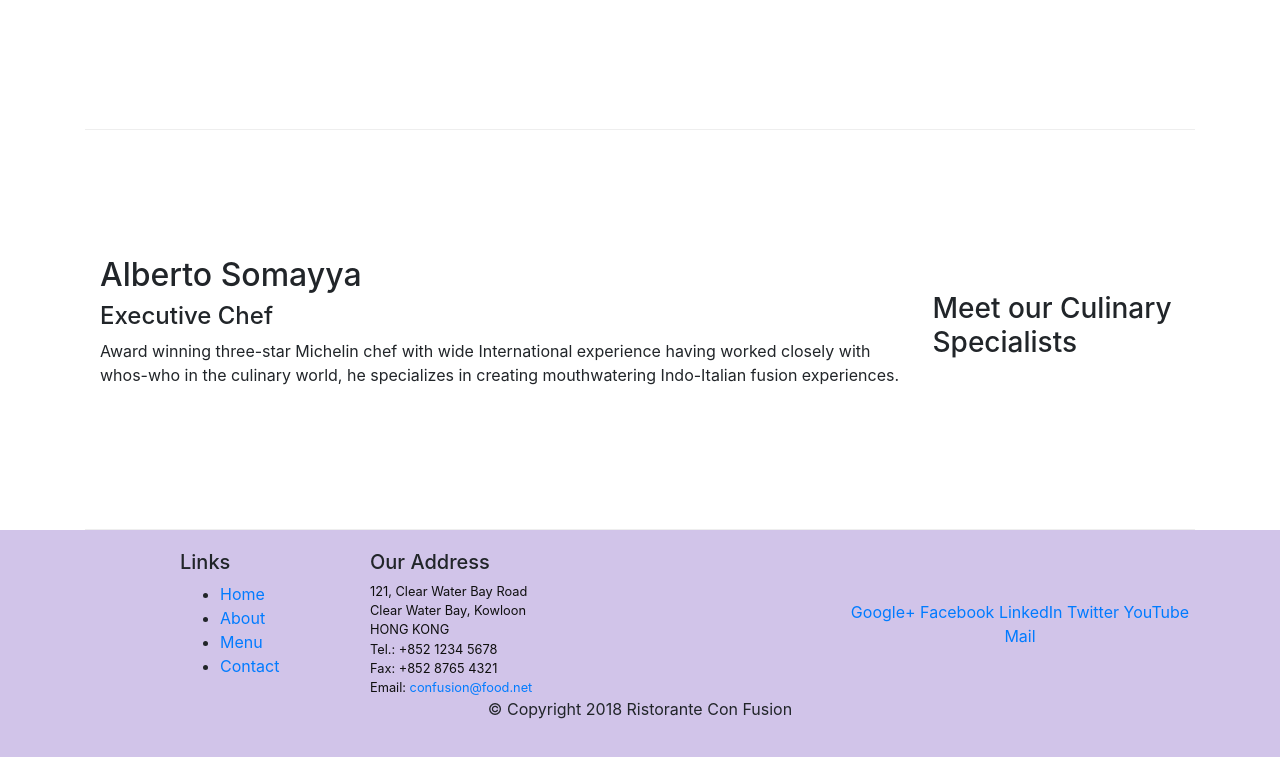
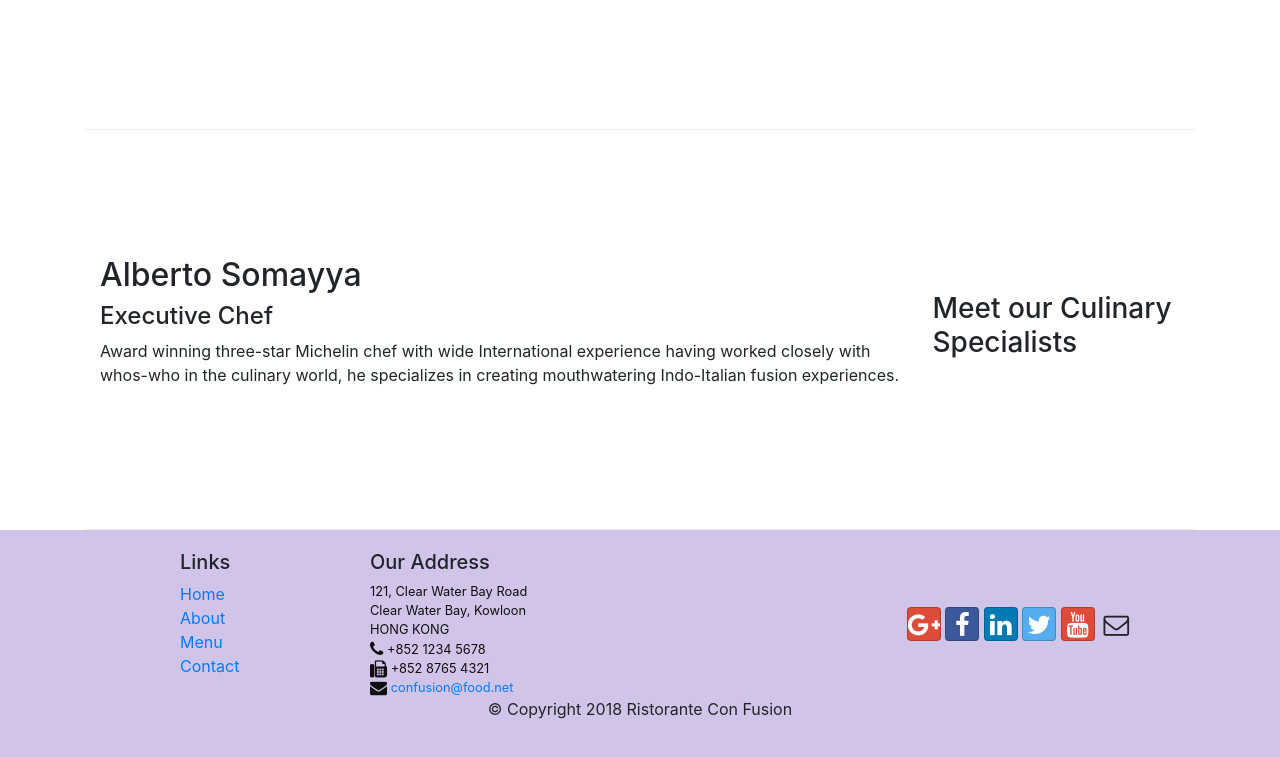
Before and after one commit to niskyB/BT-Assignment1, a website: page index.html in a window 1280 px wide. Shown: the part 1004-1761 px from the top of the page. Drawn offline with nearby package versions, Linux system fonts and the light colour scheme.

Commit message:
Icon Fonts

```diff
--- a/aboutus.html
+++ b/aboutus.html
@@ -12,7 +12,8 @@
     <script src="node_modules/jquery/dist/jquery.slim.min.js"></script>
     <script src="node_modules/popper.js/dist/umd/popper.min.js"></script>
     <script src="node_modules/bootstrap/dist/js/bootstrap.min.js"></script>
-
+    <link rel="stylesheet" href="node_modules/font-awesome/css/font-awesome.min.css">
+    <link rel="stylesheet" href="node_modules/bootstrap-social/bootstrap-social.css">
     <link rel="stylesheet" href="/css/styles.css" />
 </head>
 
@@ -164,20 +165,25 @@
                             121, Clear Water Bay Road<br />
                             Clear Water Bay, Kowloon<br />
                             HONG KONG<br />
-                            Tel.: +852 1234 5678<br />
-                            Fax: +852 8765 4321<br />
-                            Email:
+                            <i class="fa fa-phone fa-lg"></i> +852 1234 5678<br />
+                            <i class="fa fa-fax fa-lg"></i> +852 8765 4321<br />
+                            <i class="fa fa-envelope fa-lg"></i>
                             <a href="mailto:confusion@food.net">confusion@food.net</a>
                         </address>
                     </div>
                     <div class="col-12 col-sm-4 align-self-center">
                         <div class="text-center">
-                            <a href="http://google.com/+">Google+</a>
-                            <a href="http://www.facebook.com/profile.php?id=">Facebook</a>
-                            <a href="http://www.linkedin.com/in/">LinkedIn</a>
-                            <a href="http://twitter.com/">Twitter</a>
-                            <a href="http://youtube.com/">YouTube</a>
-                            <a href="mailto:">Mail</a>
+                            <a class="btn btn-social-icon btn-google" href="http://google.com/+"><i
+                                    class="fa fa-google-plus"></i></a>
+                            <a class="btn btn-social-icon btn-facebook"
+                                href="http://www.facebook.com/profile.php?id="><i class="fa fa-facebook"></i></a>
+                            <a class="btn btn-social-icon btn-linkedin" href="http://www.linkedin.com/in/"><i
+                                    class="fa fa-linkedin"></i></a>
+                            <a class="btn btn-social-icon btn-twitter" href="http://twitter.com/"><i
+                                    class="fa fa-twitter"></i></a>
+                            <a class="btn btn-social-icon btn-google" href="http://youtube.com/"><i
+                                    class="fa fa-youtube"></i></a>
+                            <a class="btn btn-social-icon " href="mailto:"><i class="fa fa-envelope-o"></i></a>
                         </div>
                     </div>
                 </div>
--- a/index.html
+++ b/index.html
@@ -12,7 +12,10 @@
     <link rel="stylesheet" href="node_modules/bootstrap/dist/css/bootstrap.min.css" />
     <link rel="stylesheet" href="node_modules/font-awesome/css/font-awesome.min.css" />
     <link rel="stylesheet" href="node_modules/bootstrap-social/bootstrap-social.css" />
+    <link rel="stylesheet" href="node_modules/font-awesome/css/font-awesome.min.css">
+    <link rel="stylesheet" href="node_modules/bootstrap-social/bootstrap-social.css">
     <link href="css/styles.css" rel="stylesheet" />
+
 
     <script src="node_modules/jquery/dist/jquery.slim.min.js"></script>
     <script src="node_modules/popper.js/dist/umd/popper.min.js"></script>
@@ -109,7 +112,7 @@
             <div class="row">
                 <div class="col-4 offset-1 col-sm-2">
                     <h5>Links</h5>
-                    <ul>
+                    <ul class="list-unstyled">
                         <li><a href="#">Home</a></li>
                         <li><a href="#">About</a></li>
                         <li><a href="#">Menu</a></li>
@@ -122,19 +125,25 @@
                         121, Clear Water Bay Road<br />
                         Clear Water Bay, Kowloon<br />
                         HONG KONG<br />
-                        Tel.: +852 1234 5678<br />
-                        Fax: +852 8765 4321<br />
-                        Email: <a href="mailto:confusion@food.net">confusion@food.net</a>
+                        <i class="fa fa-phone fa-lg"></i> +852 1234 5678<br />
+                        <i class="fa fa-fax fa-lg"></i> +852 8765 4321<br />
+                        <i class="fa fa-envelope fa-lg"></i>
+                        <a href="mailto:confusion@food.net">confusion@food.net</a>
                     </address>
                 </div>
                 <div class="col-12 col-sm-4 align-self-center">
                     <div class="text-center">
-                        <a href="http://google.com/+">Google+</a>
-                        <a href="http://www.facebook.com/profile.php?id=">Facebook</a>
-                        <a href="http://www.linkedin.com/in/">LinkedIn</a>
-                        <a href="http://twitter.com/">Twitter</a>
-                        <a href="http://youtube.com/">YouTube</a>
-                        <a href="mailto:">Mail</a>
+                        <a class="btn btn-social-icon btn-google" href="http://google.com/+"><i
+                                class="fa fa-google-plus"></i></a>
+                        <a class="btn btn-social-icon btn-facebook" href="http://www.facebook.com/profile.php?id="><i
+                                class="fa fa-facebook"></i></a>
+                        <a class="btn btn-social-icon btn-linkedin" href="http://www.linkedin.com/in/"><i
+                                class="fa fa-linkedin"></i></a>
+                        <a class="btn btn-social-icon btn-twitter" href="http://twitter.com/"><i
+                                class="fa fa-twitter"></i></a>
+                        <a class="btn btn-social-icon btn-google" href="http://youtube.com/"><i
+                                class="fa fa-youtube"></i></a>
+                        <a class="btn btn-social-icon " href="mailto:"><i class="fa fa-envelope-o"></i></a>
                     </div>
                 </div>
             </div>
--- a/package.json
+++ b/package.json
@@ -15,6 +15,8 @@
   },
   "dependencies": {
     "bootstrap": "^4.6.1",
+    "bootstrap-social": "^5.1.1",
+    "font-awesome": "^4.7.0",
     "jquery": "^3.6.0",
     "popper.js": "^1.12.9"
   }
```
Also changed, not shown: 1 other file.
